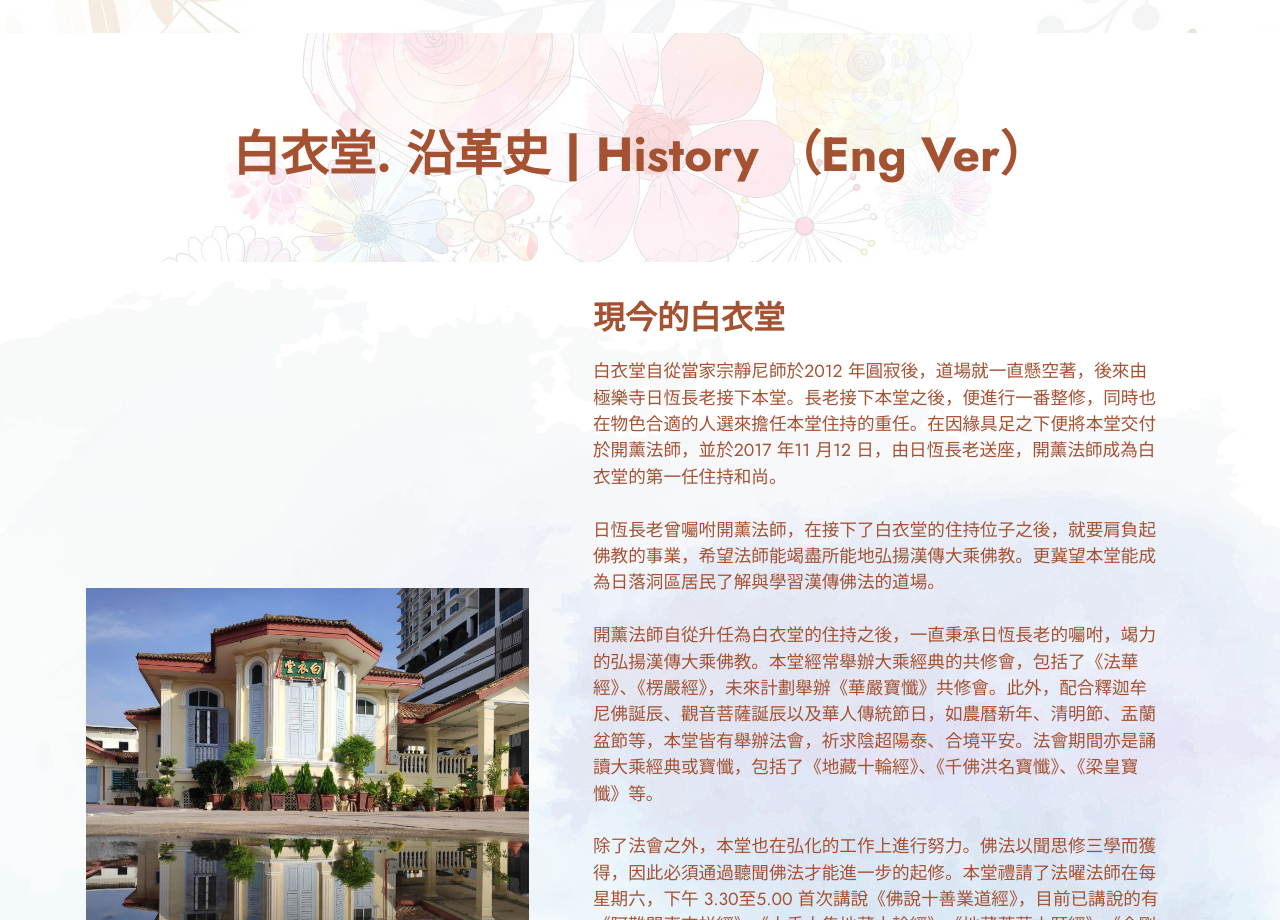
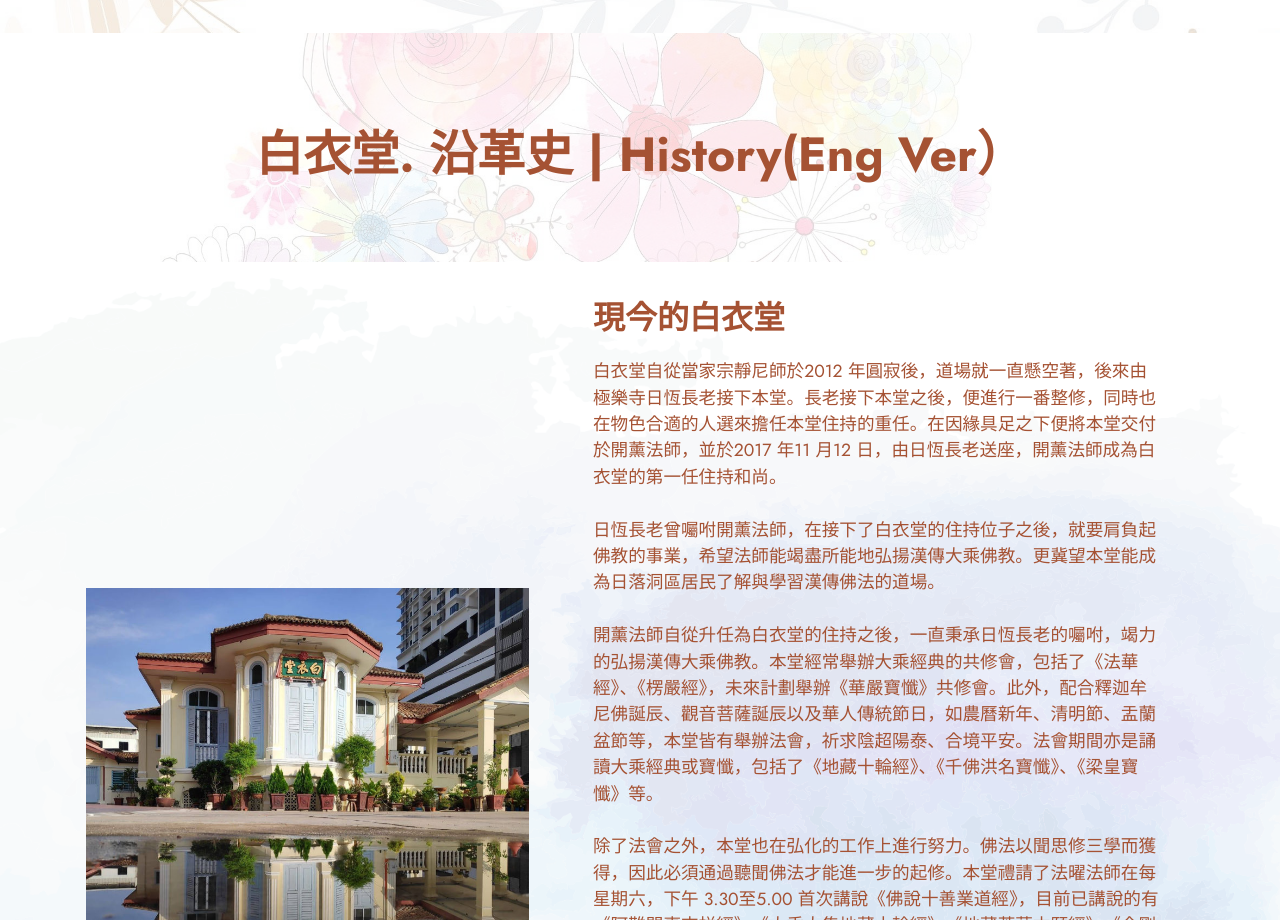
Before and after one commit to pekeetong/pekeetong.github.io, a plain HTML site: page page1.html in a window 1280 px wide. Shown: the part 1501-2421 px from the top of the page. Drawn offline with Linux system fonts and the light colour scheme; files whose address does not match are found by name.

Commit message:
Update page1.html

```diff
--- a/page1.html
+++ b/page1.html
@@ -112,7 +112,7 @@
         <div class="row justify-content-center">
             <div class="title col-md-12 col-lg-10">
                 <h3 class="mbr-section-title mbr-fonts-style align-center mb-4 display-2">
-                    <strong>白衣堂. 沿革史</strong> <strong>|<b> <a href="page4.html" class="text-danger"><b>History （Eng Ver）</b></a></b></strong></h3>
+                    <strong>白衣堂. 沿革史</strong> <strong>|<b> <a href="page4.html" class="text-danger"><b>History(Eng Ver）</b></a></b></strong></h3>
 
 
             </div>
```
